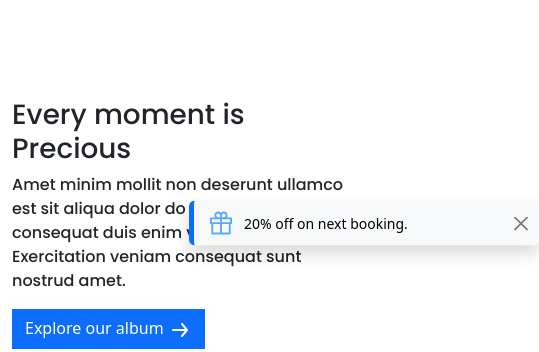
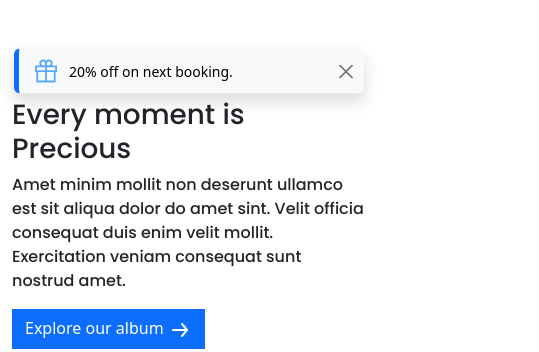
Before and after one commit to Mydulislam/convention-center, a plain HTML site: page index.html in a window 390 px wide. Shown: the part 677-1029 px from the top of the page, 539 px wide, since content can reach past the window. Drawn offline with Linux system fonts and the light colour scheme.

Commit message:
responsive toast

```diff
--- a/index.html
+++ b/index.html
@@ -14,7 +14,7 @@
     <header>
         <!--************************ Navbar Design ****************************************-->
         <nav class="navbar navbar-expand-lg bg-light fixed-top">
-            <div class="container">
+          <div class="container">
               <a class="navbar-brand h1" href="#">Abacus Convention Center</a>
               <button class="navbar-toggler" type="button" data-bs-toggle="collapse" data-bs-target="#navbarNav" aria-controls="navbarNav" aria-expanded="false" aria-label="Toggle navigation">
                 <img src="icons/menu.svg" alt="" srcset="">
@@ -98,7 +98,7 @@
                   <a href="#" class="btn btn-primary rounded-0">Explore our album <img src="icons/arrow-forward.svg" alt=""></a>
                 </div>
                 <!-- Bootstrap Toast -->
-                <div class="toast show align-items-center text-bg-light border border-primary border-5 border-bottom-0 border-top-0 border-end-0 position-absolute top-50 start-50 translate-middle-y" role="alert" aria-live="assertive" aria-atomic="true">
+                <div class="toast show align-items-center text-bg-light border border-primary border-5 border-bottom-0 border-top-0 border-end-0 position-absolute my-toast" role="alert" aria-live="assertive" aria-atomic="true">
                   <div class="d-flex ps-3">
                     <img src="icons/Vector.svg" alt="">
                     <div class="toast-body">
--- a/style.css
+++ b/style.css
@@ -8,6 +8,11 @@ font-family: 'Roboto', sans-serif; */
 }
 h1,p,a{
     font-family: 'Poppins', sans-serif
+}
+.my-toast{
+    left:50%;
+    top:50%;
+    transform: translateY(-50%);
 }
 .my-shadow{
         /* box-shadow: 0px 10px 52px rgb(13 230 85 / 47%); */
@@ -44,6 +49,11 @@ h1,p,a{
     .padding{
         width: 75%;
     }
+    .my-toast{
+        top: 0%;
+        left: 50%;
+        transform: translate(-50%, -110%);
+    }
     .mobile-flex-reverse{
         flex-wrap: wrap-reverse;
     }
@@ -63,4 +73,9 @@ h1,p,a{
     .padding{
         width: 75%;
     }
+    .my-toast{
+        top: 0%;
+        left: 50%;
+        transform: translate(-20%, 50px);
+    }
  }
```
